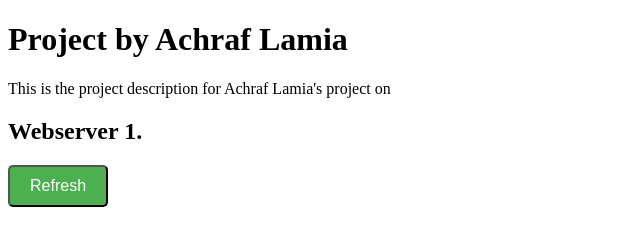
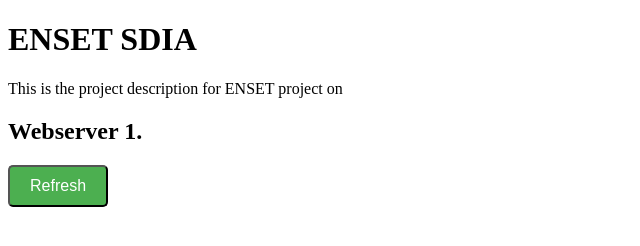
Before and after one commit to AchrafLamia/tpweb, a plain HTML site: page index1.html in a window 1280 px wide. Shown: the whole page, without its empty margins (0-640 px from the left). Drawn offline with Linux system fonts and the light colour scheme.

Commit message:
Update index1.html

```diff
--- a/index1.html
+++ b/index1.html
@@ -27,8 +27,8 @@
 </head>
 
 <body>
-    <h1>Project by Achraf Lamia</h1>
-    <p>This is the project description for Achraf Lamia's project on</p><h2>Webserver 1.</h2>
+    <h1> ENSET SDIA</h1>
+    <p>This is the project description for ENSET  project on</p><h2>Webserver 1.</h2>
     <button class="refresh-button" onclick="window.location.reload();">Refresh</button>
 </body>
 
```
